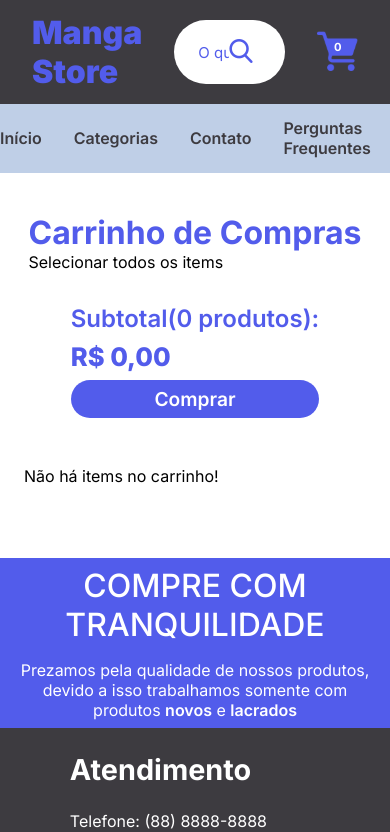
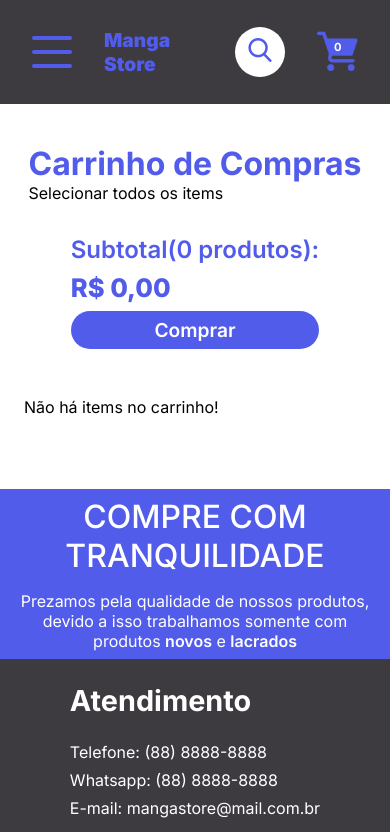
Before and after one commit to ythiago03/manga-store, a React (Vite) app: page /cart in a window 390 px wide. Shown: the top 832 px of the page. Built offline with nearby package versions, Linux system fonts and the light colour scheme.

Commit message:
Cria responsividade para navbar

```diff
--- a/src/components/Navbar/Navbar.css
+++ b/src/components/Navbar/Navbar.css
@@ -1,6 +1,7 @@
 nav{
   display: flex;
   flex-direction: column;
+  position: relative;
 }
 
 /* ===== Navbar top ===== */
@@ -91,7 +92,7 @@ nav{
 /* ===== Navbar bottom ===== */
 .navbar-bottom{
   width: 100%;
-  height: 4.3rem;
+  min-height: 4.3rem;
   background-color: var(--lightblue);
   display: flex;
   justify-content: center;
@@ -101,6 +102,7 @@ nav{
 .navigations{
   display: flex;
   gap: 2rem;
+  padding: 0.5rem;
 }
 
 .navigations li{
@@ -112,3 +114,102 @@ nav{
   color: var(--black);
   font-weight: 600;
 }
+
+#checkbox {
+  display: none;
+}
+
+.toggle {
+  position: relative;
+  width: 40px;
+  height: 40px;
+  cursor: pointer;
+  display: none;
+  flex-direction: column;
+  align-items: center;
+  justify-content: center;
+  gap: 10px;
+  transition-duration: .3s;
+}
+
+.bars {
+  width: 100%;
+  height: 4px;
+  background-color: var(--purple);
+  border-radius: 5px;
+  transition-duration: .3s;
+}
+
+#checkbox:checked + .toggle .bars {
+  margin-left: 13px;
+}
+
+#checkbox:checked + .toggle #bar2 {
+  transform: rotate(135deg);
+  margin-left: 0;
+  transform-origin: center;
+  transition-duration: .3s;
+}
+
+#checkbox:checked + .toggle #bar1 {
+  transform: rotate(45deg);
+  transition-duration: .3s;
+  transform-origin: left center;
+}
+
+#checkbox:checked + .toggle #bar3 {
+  transform: rotate(-45deg);
+  transition-duration: .3s;
+  transform-origin: left center;
+}
+
+
+
+@media screen and (max-width: 850px) {
+  .navbar-top{
+    justify-content: flex-end;
+  }
+
+  .searchbar{
+    width: 50px;
+    height: 50px;
+    justify-content: center;
+    padding: 0;
+    cursor: pointer;
+  }
+
+  .searchbar input{
+    display: none;
+  }
+
+  .logo{
+    flex: 1;
+  }
+
+  .logo span{
+    font-size: 1.2rem;
+  }
+
+  .toggle{
+    display: flex;
+  }
+
+  .navbar-bottom{
+    position: absolute;
+    top: -100%;
+    transition: 300ms ease-in-out;
+  }
+
+  .navbar-show{
+    position: absolute;
+    top: 100%;
+    z-index: 0;
+    transition: 300ms ease-in-out;
+  }
+
+  .navigations{
+    display: flex;
+    flex-wrap: wrap;
+    justify-content: center;
+  }
+}
--- a/src/components/Navbar/Navbar.tsx
+++ b/src/components/Navbar/Navbar.tsx
@@ -1,5 +1,5 @@
 import { Link } from 'react-router-dom';
-import { useContext } from 'react';
+import { useContext, useState } from 'react';
 import { CartContext } from '../../context/CartContext';
 
 //Styles
@@ -11,11 +11,21 @@ import cartIcon from '../../assets/icons/Cart.svg';
 
 const Navbar = () => {
   const {cart} = useContext(CartContext);
+  const [isMenuOpened, setIsMenuOpened] = useState<boolean>(false);
+  const toggleCheckbox = () => {
+    setIsMenuOpened(!isMenuOpened);
+  };
 
   return (
     <nav>
       {/* Top */}
       <section className="navbar-top">
+        <input onClick={() => toggleCheckbox()} type="checkbox" id="checkbox" />
+        <label htmlFor="checkbox" className="toggle">
+          <div className="bars" id="bar1"></div>
+          <div className="bars" id="bar2"></div>
+          <div className="bars" id="bar3"></div>
+        </label>
         <div className="logo">
           <span>Manga Store</span>
         </div>
@@ -38,7 +48,7 @@ const Navbar = () => {
       </section>
 
       {/* Bottom */}
-      <section className="navbar-bottom">
+      <section  className={'navbar-bottom ' + (isMenuOpened ? 'navbar-show' : '')}>
         <ul className="navigations">
           <li>
             <Link to="/">Início</Link>
```
